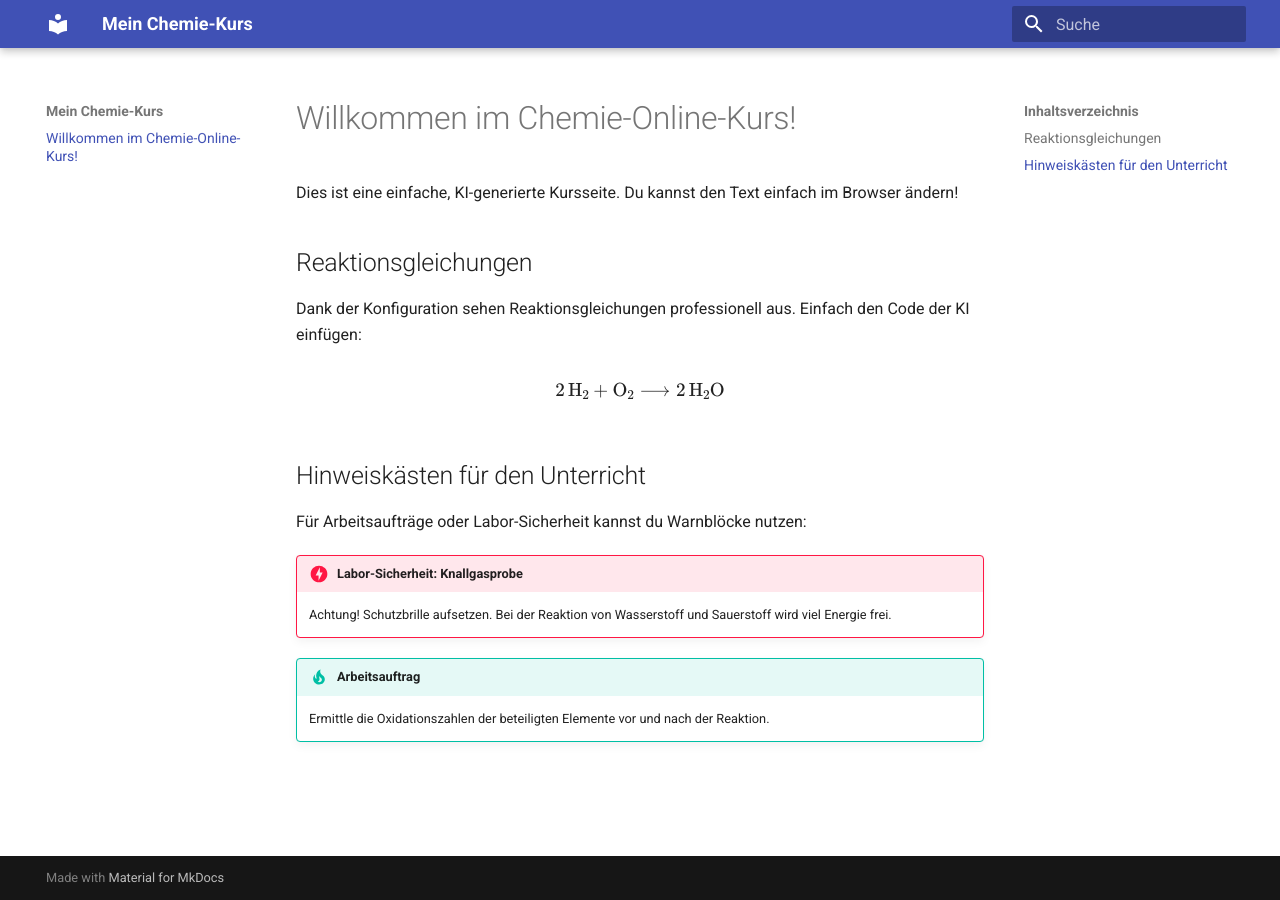
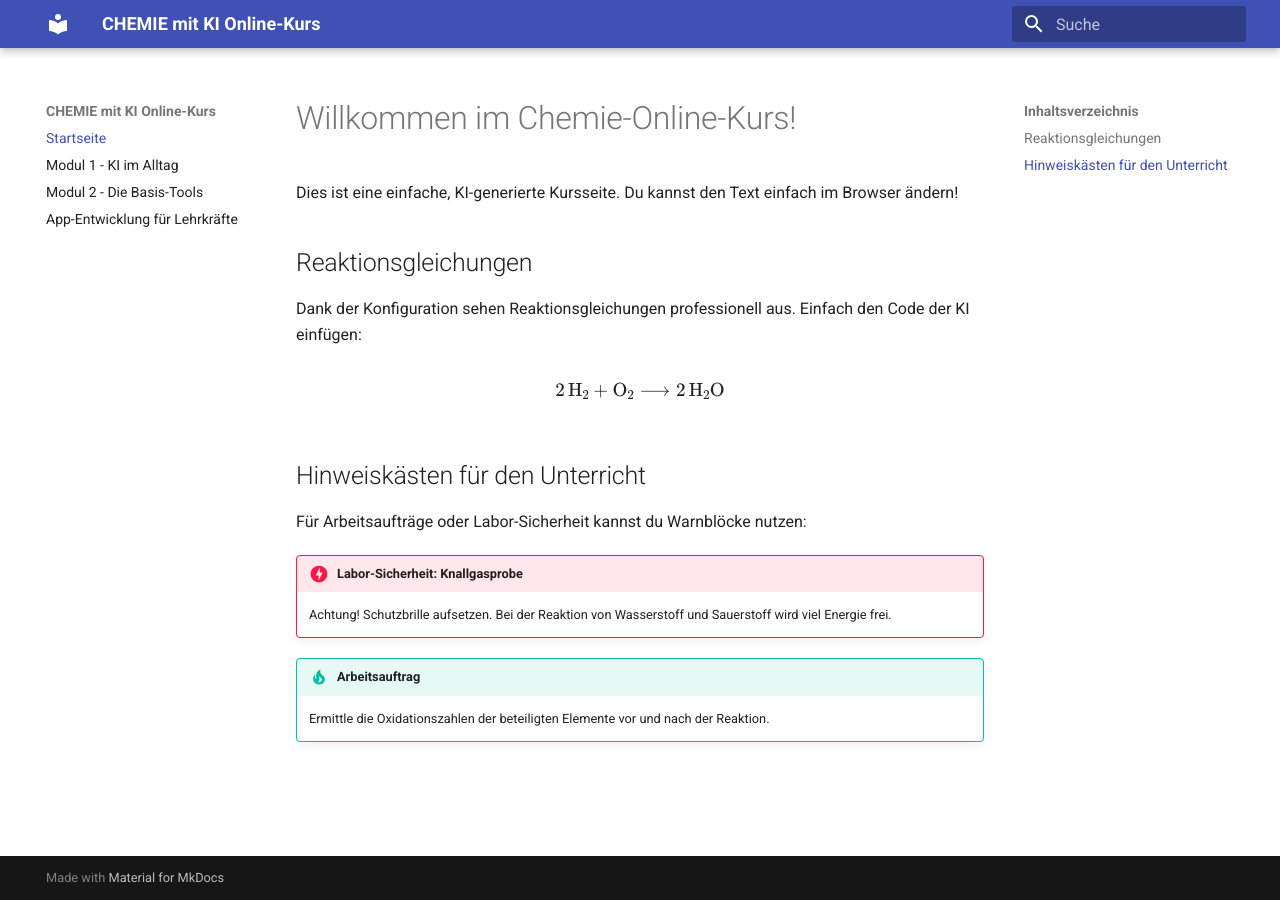
Before and after one commit to ekerzendorfer/CHEMIE-MIT-KI-ONLINEKURS, an MkDocs documentation site: the page built from docs/index.md, in a window 1280 px wide. Built offline with MkDocs 1.6.1 and Material for MkDocs 9.7.7, drawn with Linux system fonts in a browser that asks for light colours.

Commit message:
Update site name and description in mkdocs.yml

```diff
--- a/mkdocs.yml
+++ b/mkdocs.yml
@@ -1,5 +1,5 @@
-site_name: Mein Chemie-Kurs
-site_description: Interaktive Materialien für den Chemieunterricht
+site_name: CHEMIE mit KI Online-Kurs
+site_description: Begleitkurs zur VCÖ CHemie & Schule Artikelserie
 theme:
   name: material
   language: de
@@ -17,3 +17,9 @@ markdown_extensions:
 extra_javascript:
   - javascripts/mathjax.js
   - https://unpkg.com/mathjax@3/es5/tex-mml-chtml.js
+
+nav:
+  - Startseite: index.md
+  - Modul 1 - KI im Alltag: modul1.md
+  - Modul 2 - Die Basis-Tools: modul2.md
+  - App-Entwicklung für Lehrkräfte: workflow.md
```
